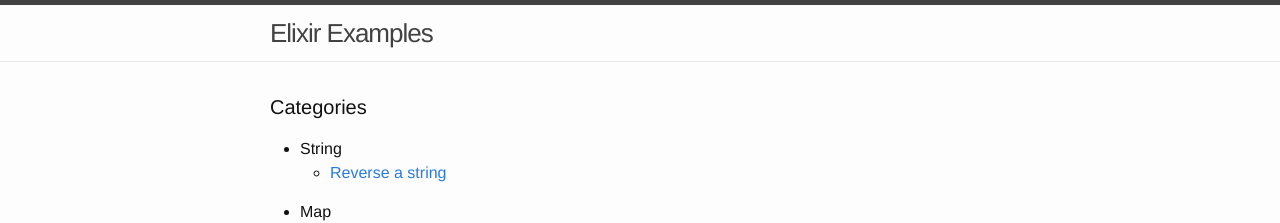
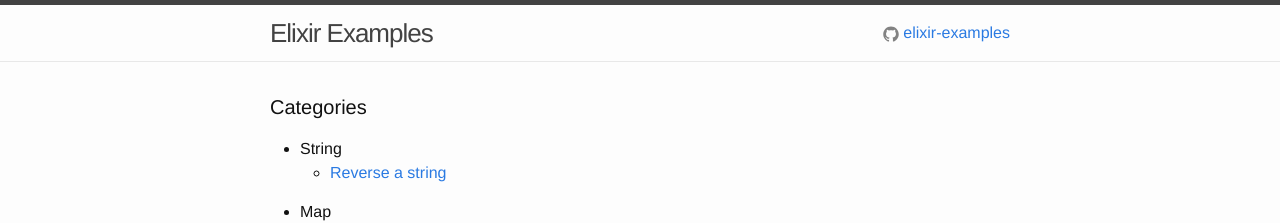
Before and after one commit to elixir-examples/elixir-examples.github.io, a Jekyll site: the page built from index.html, in a window 1280 px wide. Shown: the top 223 px of the page. Built offline with Jekyll 4.4.1, drawn with Linux system fonts in a browser that asks for light colours.

Commit message:
Extra link to github

```diff
--- a/_includes/header.html
+++ b/_includes/header.html
@@ -5,6 +5,11 @@
     <a class="site-title" href="{{ site.github.url }}/">{{ site.title }}</a>
 
     <nav class="site-nav">
+
+      {% if site.github_username %}
+        {% include icon-github.html username=site.github_username %}
+      {% endif %}
+
       <a href="#" class="menu-icon">
         <svg viewBox="0 0 18 15">
           <path fill="#424242" d="M18,1.484c0,0.82-0.665,1.484-1.484,1.484H1.484C0.665,2.969,0,2.304,0,1.484l0,0C0,0.665,0.665,0,1.484,0 h15.031C17.335,0,18,0.665,18,1.484L18,1.484z"/>
```
